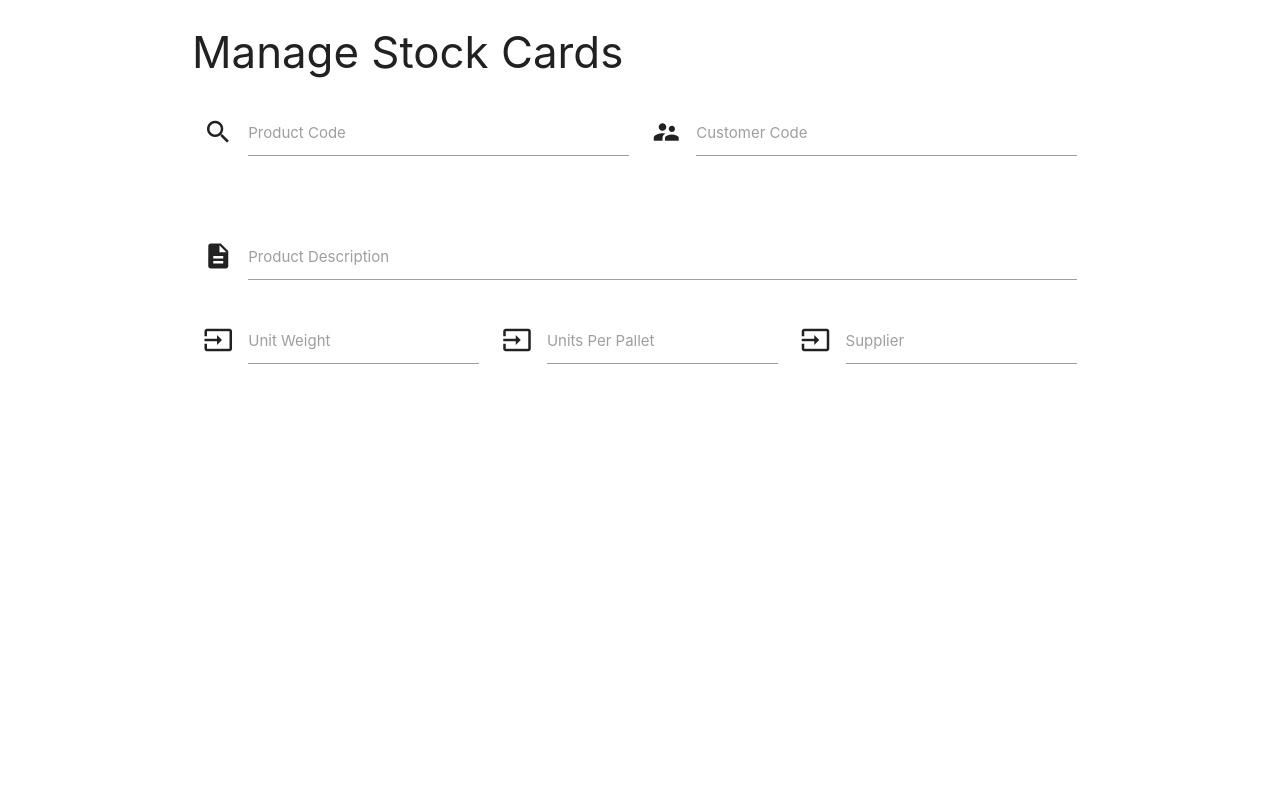
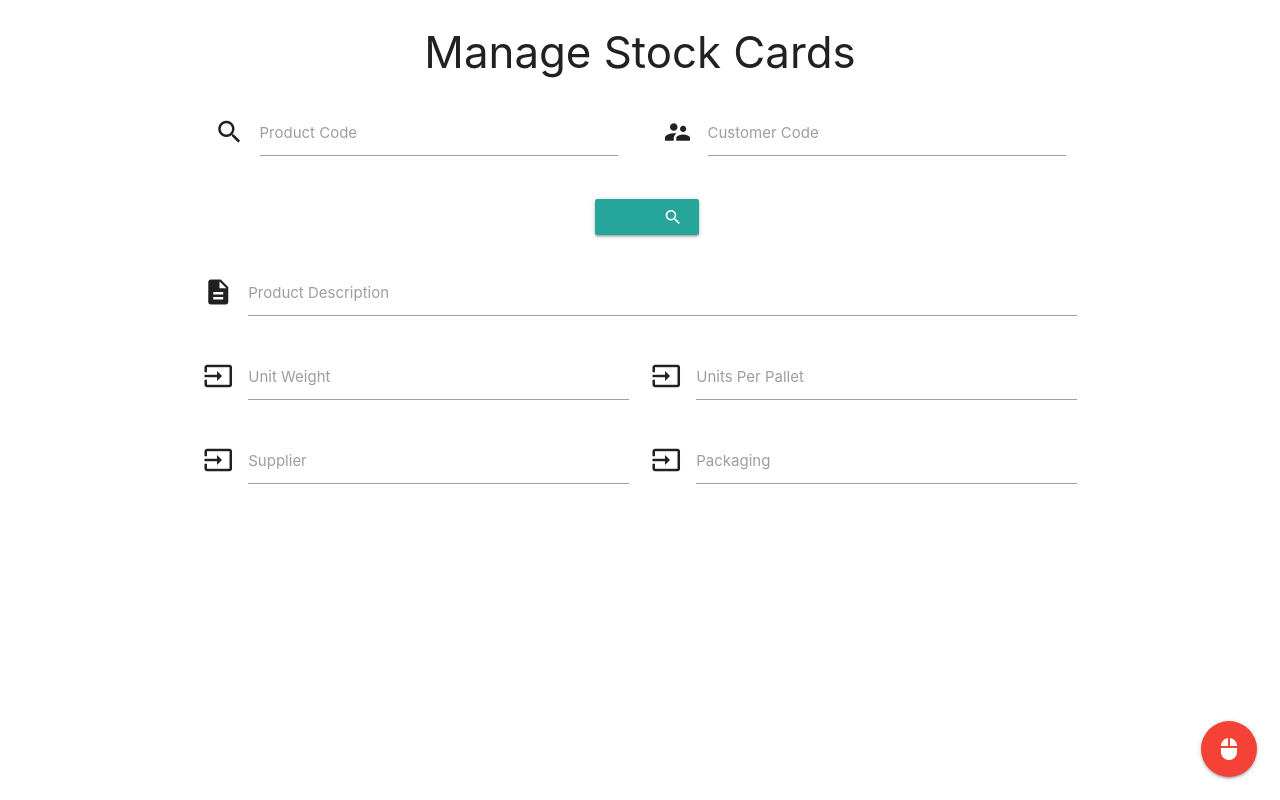
Before and after one commit to Brad000/warehouse_management_system, a Flask app: page / in a window 1280 px wide. Run offline with Flask 2, Linux system fonts and the light colour scheme; some libraries are stand-ins or nearby versions.

Commit message:
added toolbar and updated css on stockcard.html

```diff
--- /dev/null
+++ b/static/css/style.css
@@ -0,0 +1,8 @@
+.sc-search-button{
+    margin-left: 28em;
+    margin-right: 27em;
+}
+
+.page-heading{
+    text-align: center;
+}
--- a/templates/base.html
+++ b/templates/base.html
@@ -8,6 +8,7 @@
 	<title>BB Storage Solutions</title>
 	<link href="https://fonts.googleapis.com/icon?family=Material+Icons" rel="stylesheet">
 	<link rel="stylesheet" href="https://cdnjs.cloudflare.com/ajax/libs/materialize/1.0.0/css/materialize.min.css">
+     <link rel="stylesheet" href="{{url_for('static', filename='css/style.css')}}" type="text/css" />
 
 
 </head>
@@ -32,6 +33,9 @@
                         "KR0021": null
       },
     });
+             $('.fixed-action-btn').floatingActionButton({
+    toolbarEnabled: true
+  });
   });
 
 
--- a/templates/stockcard.html
+++ b/templates/stockcard.html
@@ -1,24 +1,25 @@
 <!DOCTYPE html>
 {% extends 'base.html' %} {% block content %}
-<h3>Manage Stock Cards</h3>
+<h3 class="page-heading">Manage Stock Cards</h3>
 <div class="row">
-	<div class="col s6">
-		<div class="row">
+	<div class="col s12 m6">
 		<div class="input-field col s12">
 			<i class="material-icons prefix">search</i>
 			<input type="text" id="product_code" class="autocomplete">
 			<label for="product_code">Product Code</label>
 		</div>
 	</div>
-	</div>
-    <div class="col s6">
-		<div class="row">
+	<div class="col s12 m6">
 		<div class="input-field col s12">
 			<i class="material-icons prefix">supervisor_account</i>
 			<input type="text" id="customer_code" class="autocomplete">
 			<label for="customer_code">Customer Code</label>
 		</div>
 	</div>
+</div>
+<div class="row">
+	<div class="col s12">
+		<a class="waves-effect waves-light btn sc-search-button"><i class="material-icons right">search</i>Search</a>
 	</div>
 </div>
 <div class="row">
@@ -29,23 +30,40 @@
 				<input id="product_desc" type="text" class="validate">
 				<label for="product_desc">Product Description</label>
 			</div>
-			<div class="input-field col s4">
+			<div class="input-field col s12 m6">
 				<i class="material-icons prefix">input</i>
 				<input id="unit_weight" type="text" class="validate">
 				<label for="unit_weight">Unit Weight</label>
 			</div>
-            <div class="input-field col s4">
+			<div class="input-field col s12 m6">
 				<i class="material-icons prefix">input</i>
 				<input id="unit_per_pallet" type="tel" class="validate">
 				<label for="unit_per_pallet">Units Per Pallet</label>
 			</div>
-            <div class="input-field col s4">
+			<div class="input-field col s12 m6">
 				<i class="material-icons prefix">input</i>
 				<input id="supplier" type="tel" class="validate">
 				<label for="supplier">Supplier</label>
 			</div>
+			<div class="input-field col s12 m6">
+				<i class="material-icons prefix">input</i>
+				<input id="packaging" type="tel" class="validate">
+				<label for="packaging">Packaging</label>
+			</div>
 		</div>
 	</form>
+</div>
+<div class="row">
+	<div class="fixed-action-btn toolbar">
+		<a class="btn-floating btn-large red">
+			<i class="large material-icons">mouse</i>
+		</a>
+		<ul>
+			<li><a class="btn-floating"><i class="material-icons">add_circle_outline</i></a></li>
+			<li><a class="btn-floating"><i class="material-icons">edit</i></a></li>
+			<li><a class="btn-floating"><i class="material-icons">delete</i></a></li>
+		</ul>
+	</div>
 </div>
 
 
```
Lines whose indentation alone changed are shown as unchanged.
